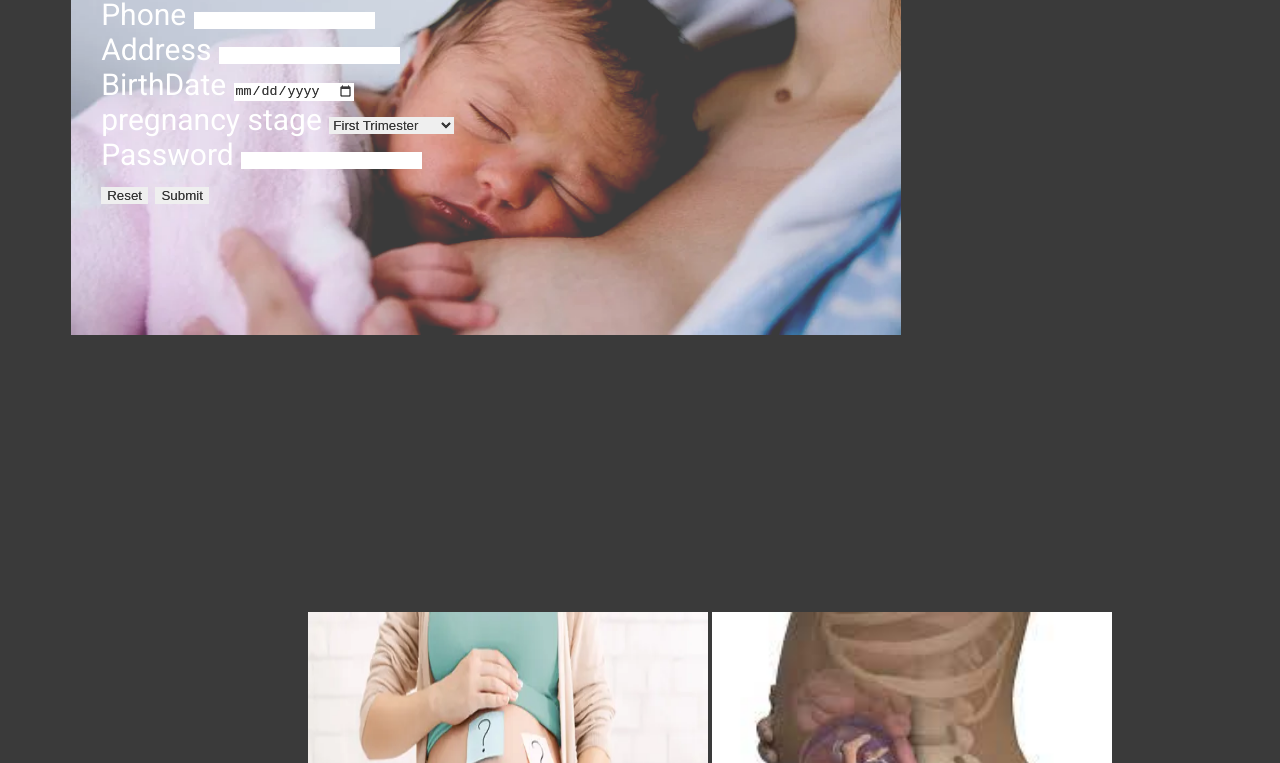
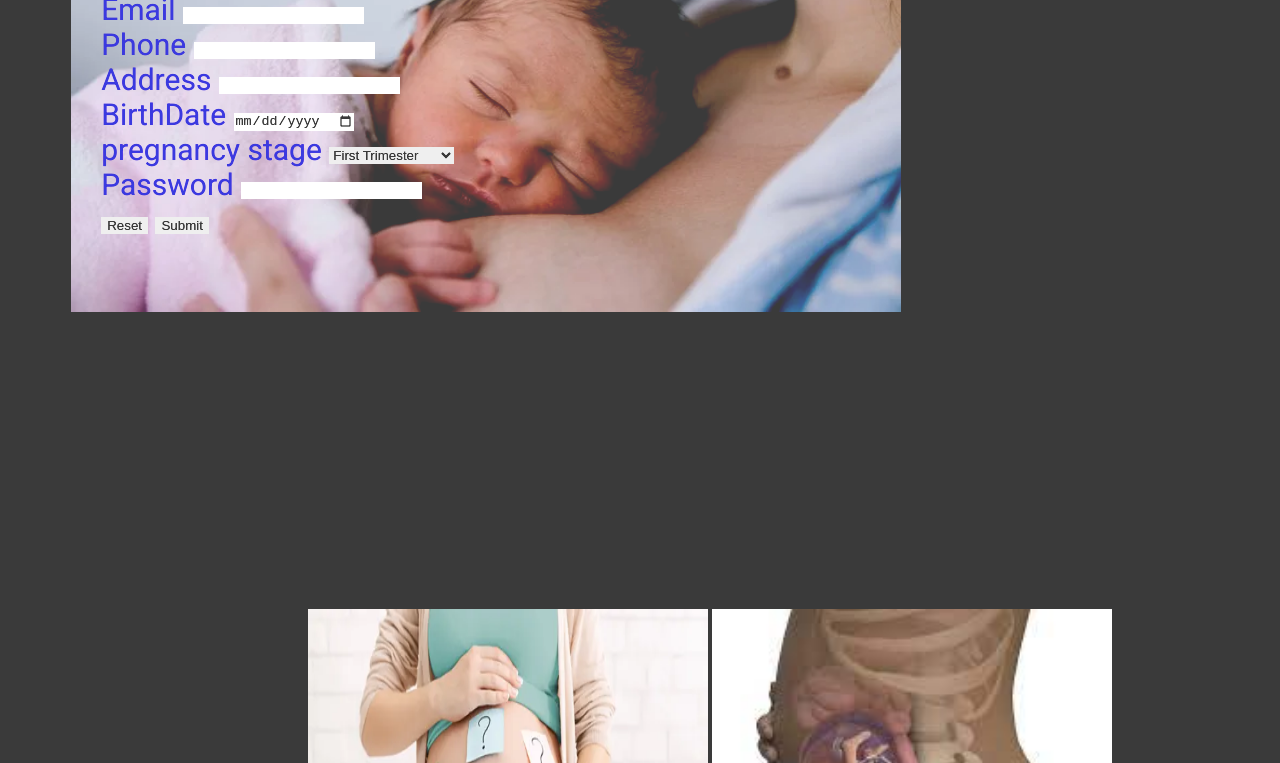
Before and after one commit to brightigiemokha/final.html, a plain HTML site: page register-now.html in a window 1280 px wide. Shown: the part 433-1196 px from the top of the page. Drawn offline with Linux system fonts and the light colour scheme.

Commit message:
add color to reg

```diff
--- a/style.css
+++ b/style.css
@@ -243,9 +243,10 @@ line-height: 40px;
 }
 #regform {
     margin: 10px 10% 0 0;
-    color: #fff;
+    color: rgb(37, 20, 223);
     left: 5%;
     padding-left: 30px;
+    padding-top: 20px;
 }
 /*the registration picture*/
 
```
